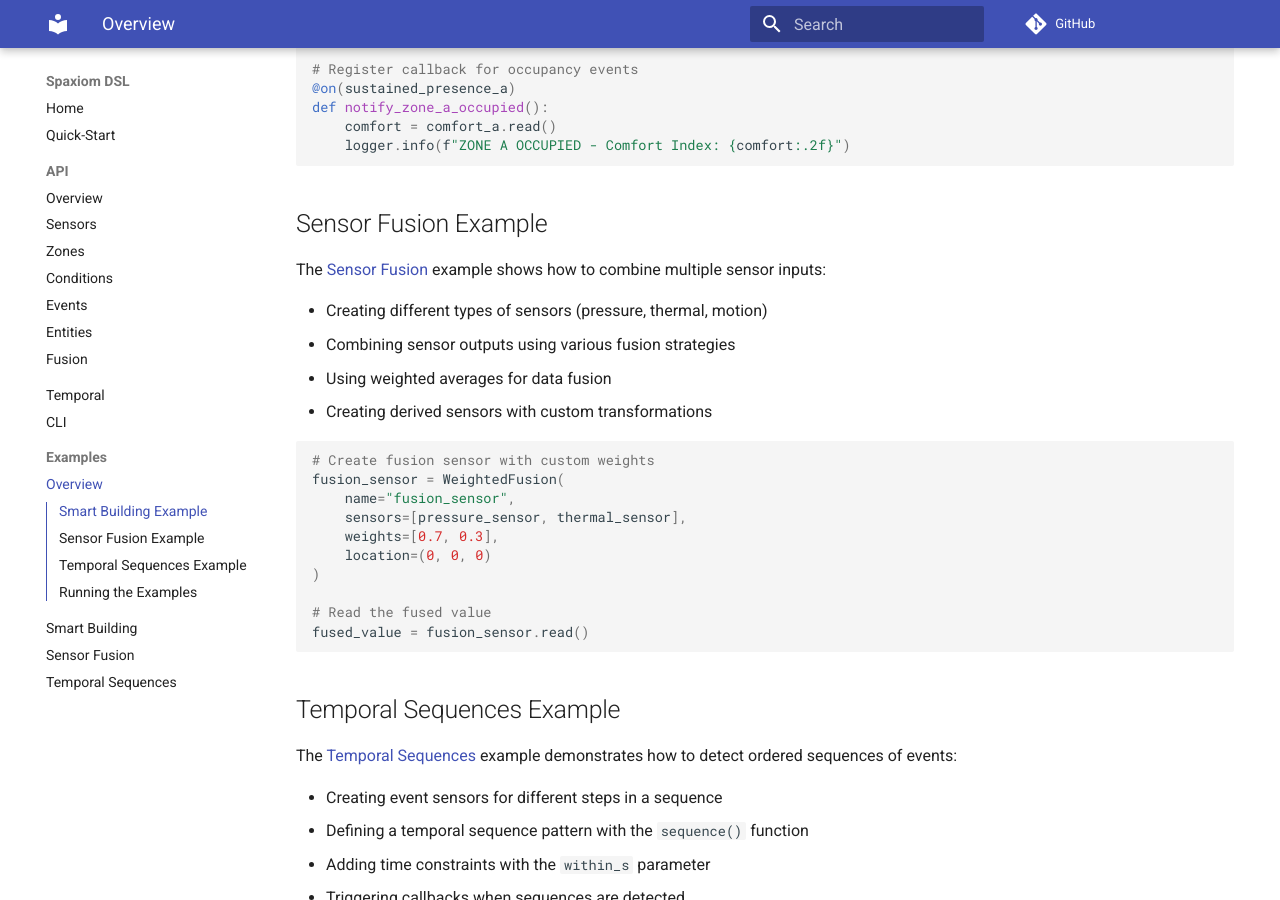
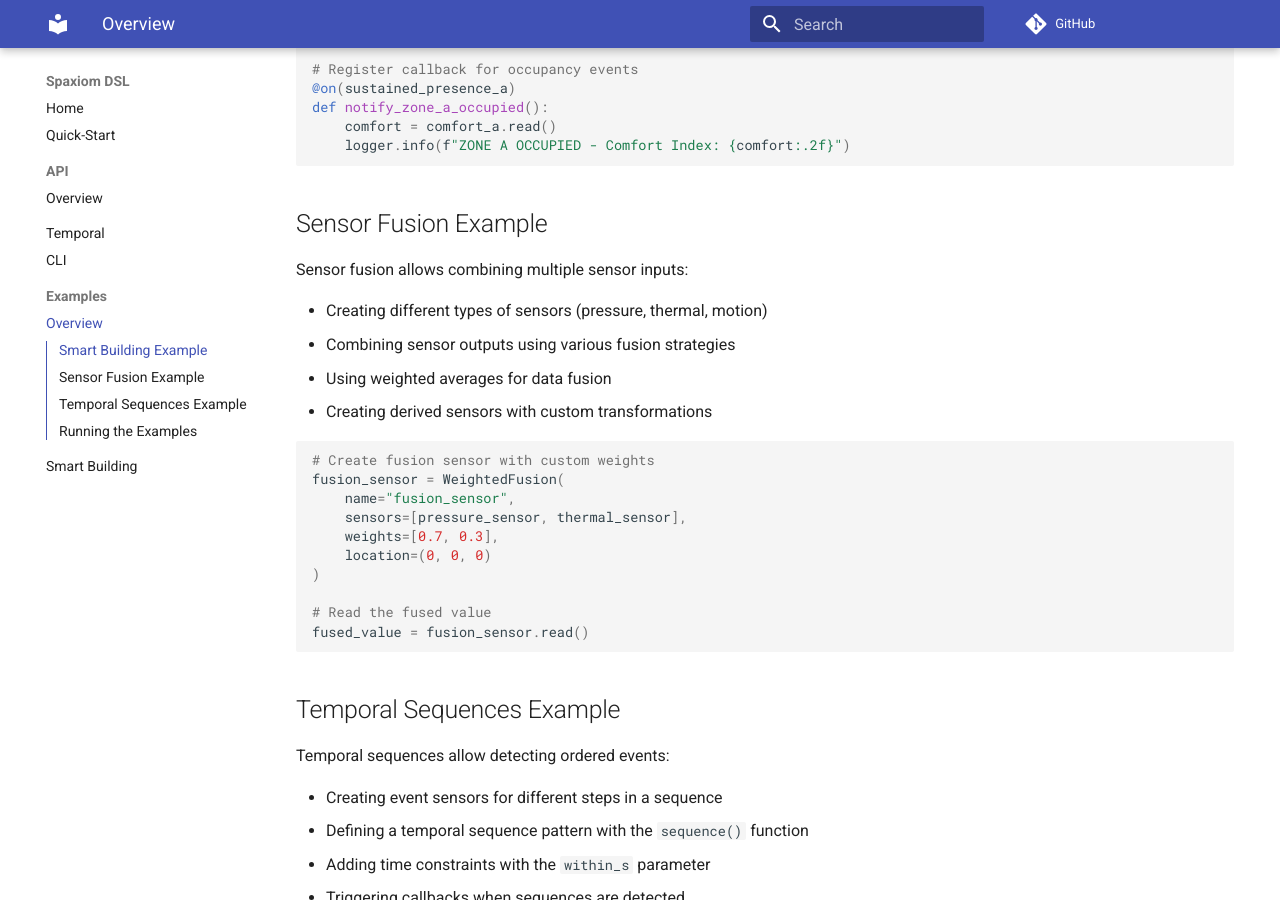
Before and after one commit to joescanlin/spaxiom-dsl, an MkDocs documentation site: the page built from docs/examples/overview.md, in a window 1280 px wide and 900 px high, scrolled down 642 px. Built offline with MkDocs 1.6.1 and Material for MkDocs 9.7.7, drawn with Linux system fonts in a browser that asks for light colours; comment, search, counter and statistics services are not loaded.

```diff
--- a/docs/examples/overview.md
+++ b/docs/examples/overview.md
@@ -30,7 +30,7 @@ def notify_zone_a_occupied():
 
 ## Sensor Fusion Example
 
-The [Sensor Fusion](sensor_fusion.md) example shows how to combine multiple sensor inputs:
+Sensor fusion allows combining multiple sensor inputs:
 
 - Creating different types of sensors (pressure, thermal, motion)
 - Combining sensor outputs using various fusion strategies
@@ -52,7 +52,7 @@ fused_value = fusion_sensor.read()
 
 ## Temporal Sequences Example
 
-The [Temporal Sequences](temporal_sequences.md) example demonstrates how to detect ordered sequences of events:
+Temporal sequences allow detecting ordered events:
 
 - Creating event sensors for different steps in a sequence
 - Defining a temporal sequence pattern with the `sequence()` function
--- a/mkdocs.yml
+++ b/mkdocs.yml
@@ -27,19 +27,11 @@ nav:
   - Quick-Start: quickstart.md
   - API:
     - Overview: api/overview.md
-    - Sensors: api/sensors.md
-    - Zones: api/zones.md
-    - Conditions: api/conditions.md
-    - Events: api/events.md
-    - Entities: api/entities.md
-    - Fusion: api/fusion.md
   - Temporal: temporal_and_entities.md
   - CLI: cli_usage.md
   - Examples:
     - Overview: examples/overview.md
     - Smart Building: examples/smart_building.md
-    - Sensor Fusion: examples/sensor_fusion.md
-    - Temporal Sequences: examples/temporal_sequences.md
 
 extra:
   social:
```
Also changed, not shown: docs/api/overview.md (+6 -6 lines), 1 other file.
